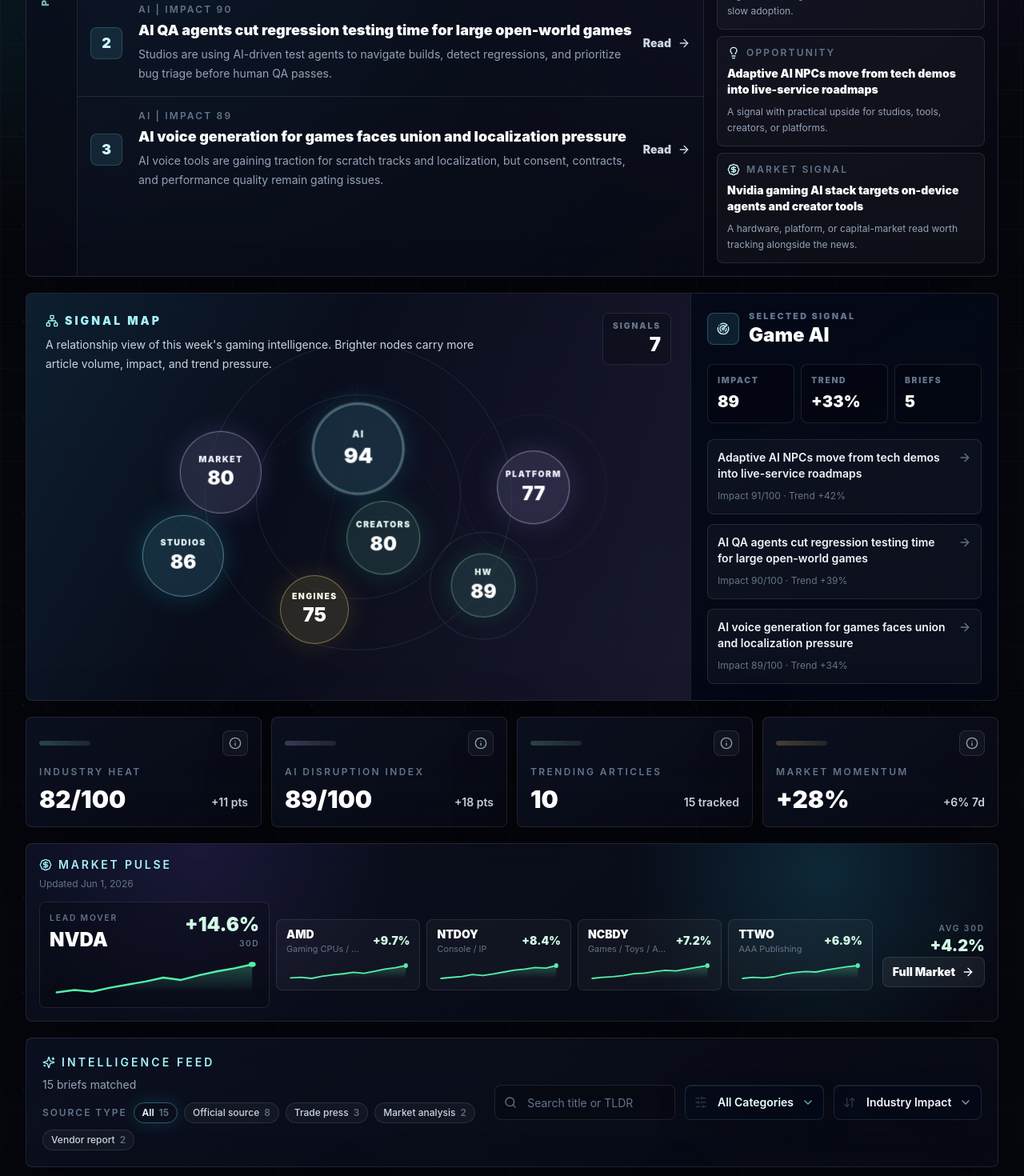
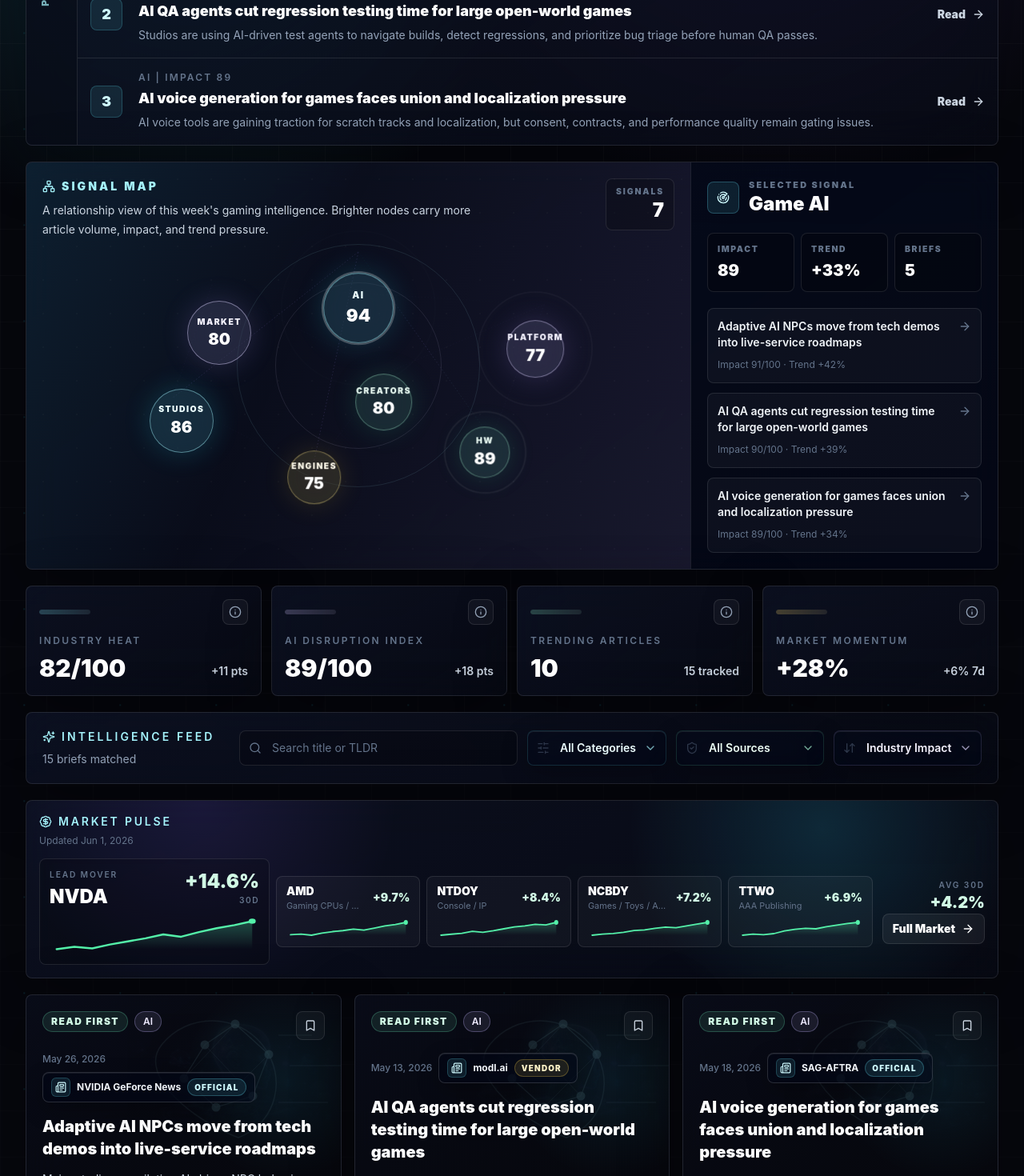
Before and after one commit to ethankim417/LoreEngine, a Next.js app: page / in a window 1280 px wide. Shown: the part 700-2170 px from the top of the page at 80% size. Built offline with nearby package versions, Linux system fonts and the light colour scheme.

Commit message:
Reduce dashboard visual clutter

```diff
--- a/components/ArticleCard.tsx
+++ b/components/ArticleCard.tsx
@@ -110,7 +110,7 @@ export function ArticleCard({ article }: { article: Article }) {
       <div className="relative z-10 grid grid-cols-[1fr_auto] gap-3 border-t border-white/10 bg-black/20 p-3 sm:p-4">
         <Link
           href={`/articles/${article.slug}`}
-          className="inline-flex w-full items-center justify-center gap-2 rounded-lg bg-white px-4 py-3 text-sm font-black text-slate-950 transition hover:bg-cyan-200"
+          className="inline-flex w-full items-center justify-center gap-2 rounded-lg border border-white/10 bg-white/[0.07] px-4 py-3 text-sm font-black text-white shadow-[inset_0_1px_0_rgba(255,255,255,0.08)] transition hover:border-cyan-300/35 hover:bg-cyan-300/[0.12] hover:text-cyan-50"
         >
           Read More
           <ChevronRight className="h-4 w-4 transition group-hover:translate-x-0.5" />
--- a/components/ExecutiveBrief.tsx
+++ b/components/ExecutiveBrief.tsx
@@ -1,54 +1,15 @@
 import Link from "next/link";
 import {
-  AlertTriangle,
   ArrowRight,
-  BadgeDollarSign,
-  Lightbulb,
   ListChecks,
   Sparkles
 } from "lucide-react";
 import type { Article } from "@/data/articles";
 
-type BriefItem = {
-  label: string;
-  article: Article;
-  note: string;
-};
-
 export function ExecutiveBrief({ articles }: { articles: Article[] }) {
   const topStories = [...articles]
     .sort((a, b) => b.impactScore + b.trendScore * 0.6 - (a.impactScore + a.trendScore * 0.6))
     .slice(0, 3);
-  const riskArticle =
-    articles.find((article) => article.slug.includes("voice-generation")) ??
-    articles.find((article) => article.slug.includes("layoffs")) ??
-    topStories[0];
-  const opportunityArticle =
-    articles.find((article) => article.slug.includes("adaptive-ai-npcs")) ??
-    articles.find((article) => article.slug.includes("generative-asset")) ??
-    topStories[1];
-  const marketArticle =
-    articles.find((article) => article.slug.includes("nvidia-gaming-ai-stack")) ??
-    articles.find((article) => article.category === "Hardware") ??
-    topStories[2];
-
-  const briefItems: BriefItem[] = [
-    {
-      label: "Risk to monitor",
-      article: riskArticle,
-      note: "Rights, labor, regulation, or execution risk that could slow adoption."
-    },
-    {
-      label: "Opportunity",
-      article: opportunityArticle,
-      note: "A signal with practical upside for studios, tools, creators, or platforms."
-    },
-    {
-      label: "Market signal",
-      article: marketArticle,
-      note: "A hardware, platform, or capital-market read worth tracking alongside the news."
-    }
-  ];
 
   return (
     <section className="glass-panel premium-hover relative overflow-hidden rounded-lg" aria-label="Executive brief">
@@ -75,7 +36,7 @@ export function ExecutiveBrief({ articles }: { articles: Article[] }) {
         </div>
       </div>
 
-      <div className="grid gap-0 lg:grid-cols-[4rem_1fr_23rem]">
+      <div className="grid gap-0 lg:grid-cols-[4rem_1fr]">
         <div className="hidden border-r border-white/10 bg-black/20 p-4 lg:block">
           <div className="[writing-mode:vertical-rl] rotate-180 text-xs font-black uppercase tracking-[0.28em] text-cyan-200/70">
             Priority Lane
@@ -110,45 +71,7 @@ export function ExecutiveBrief({ articles }: { articles: Article[] }) {
             </Link>
           ))}
         </div>
-
-        <aside className="border-t border-white/10 bg-black/20 p-4 lg:border-l lg:border-t-0">
-          <div className="mb-3 flex items-center justify-between gap-3">
-            <p className="text-xs font-black uppercase tracking-[0.22em] text-slate-500">
-              Decision Signals
-            </p>
-            <span className="h-1.5 w-10 rounded-full bg-gradient-to-r from-cyan-300/60 to-emerald-300/60" />
-          </div>
-          <div className="space-y-2">
-            {briefItems.map((item) => (
-              <BriefSignal key={item.label} item={item} />
-            ))}
-          </div>
-        </aside>
       </div>
     </section>
   );
 }
-
-function BriefSignal({ item }: { item: BriefItem }) {
-  const icon = {
-    "Risk to monitor": <AlertTriangle className="h-4 w-4" />,
-    Opportunity: <Lightbulb className="h-4 w-4" />,
-    "Market signal": <BadgeDollarSign className="h-4 w-4" />
-  }[item.label];
-
-  return (
-    <Link
-      href={`/articles/${item.article.slug}`}
-      className="group block rounded-lg border border-white/10 bg-white/[0.035] p-3 transition hover:border-cyan-300/30 hover:bg-white/[0.055]"
-    >
-      <div className="flex items-center gap-2 text-xs font-semibold uppercase tracking-[0.18em] text-slate-500">
-        <span className="text-cyan-100">{icon}</span>
-        {item.label}
-      </div>
-      <p className="mt-2 line-clamp-2 font-display text-sm font-black leading-5 text-white">
-        {item.article.title}
-      </p>
-      <p className="mt-2 text-xs leading-5 text-slate-400">{item.note}</p>
-    </Link>
-  );
-}
--- a/components/IntelligenceDashboard.tsx
+++ b/components/IntelligenceDashboard.tsx
@@ -93,8 +93,6 @@ export function IntelligenceDashboard({ articles, metrics }: IntelligenceDashboa
         ))}
       </section>
 
-      <MarketPulse />
-
       <section className="glass-panel rounded-lg p-3 sm:p-5">
         <div className="flex flex-col gap-4 xl:flex-row xl:items-center xl:justify-between">
           <div>
@@ -105,14 +103,9 @@ export function IntelligenceDashboard({ articles, metrics }: IntelligenceDashboa
             <p className="mt-2 text-sm text-slate-400">
               {filteredArticles.length} brief{filteredArticles.length === 1 ? "" : "s"} matched
             </p>
-            <SourceTypeFilter
-              articles={articles}
-              selectedSourceType={sourceType}
-              onSelectSourceType={setSourceType}
-            />
           </div>
 
-          <div className="grid gap-3 md:grid-cols-[minmax(14rem,1fr)_auto_auto] xl:w-[46rem]">
+          <div className="grid gap-3 md:grid-cols-[minmax(14rem,1fr)_auto_auto_auto] xl:w-[58rem]">
             <label className="relative block">
               <span className="sr-only">Search articles</span>
               <Search className="pointer-events-none absolute left-3 top-1/2 h-4 w-4 -translate-y-1/2 text-slate-500" />
@@ -143,6 +136,24 @@ export function IntelligenceDashboard({ articles, metrics }: IntelligenceDashboa
             </label>
 
             <label className="relative block">
+              <span className="sr-only">Filter source type</span>
+              <ShieldCheck className="pointer-events-none absolute left-3 top-1/2 h-4 w-4 -translate-y-1/2 text-slate-500" />
+              <select
+                value={sourceType}
+                onChange={(event) => setSourceType(event.target.value as SourceCredibility | "All")}
+                className="h-11 w-full min-w-40 appearance-none rounded-lg border border-emerald-300/15 bg-slate-950/35 px-10 pr-9 text-sm font-semibold text-emerald-50 shadow-[inset_0_1px_0_rgba(255,255,255,0.08),0_12px_34px_rgba(0,0,0,0.22)] outline-none backdrop-blur-xl transition hover:border-emerald-300/35 hover:bg-emerald-300/[0.08] focus:border-emerald-300/60 focus:ring-2 focus:ring-emerald-300/20 [&>option]:bg-slate-950 [&>option]:text-emerald-50"
+              >
+                <option value="All">All Sources</option>
+                {sourceCredibilityTypes.map((item) => (
+                  <option key={item} value={item}>
+                    {item}
+                  </option>
+                ))}
+              </select>
+              <ChevronDown className="pointer-events-none absolute right-3 top-1/2 h-4 w-4 -translate-y-1/2 text-emerald-200/70" />
+            </label>
+
+            <label className="relative block">
               <span className="sr-only">Sort articles</span>
               <ArrowDownUp className="pointer-events-none absolute left-3 top-1/2 h-4 w-4 -translate-y-1/2 text-slate-500" />
               <select
@@ -170,6 +181,8 @@ export function IntelligenceDashboard({ articles, metrics }: IntelligenceDashboa
           onClearAll={resetFilters}
         />
       </section>
+
+      <MarketPulse />
 
       <section className="grid gap-3 sm:gap-4 lg:grid-cols-2 xl:grid-cols-3">
         {filteredArticles.map((article) => (
@@ -281,62 +294,6 @@ function BriefPill({
       </div>
     </div>
   );
-}
-
-function SourceTypeFilter({
-  articles,
-  selectedSourceType,
-  onSelectSourceType
-}: {
-  articles: Article[];
-  selectedSourceType: SourceCredibility | "All";
-  onSelectSourceType: (sourceType: SourceCredibility | "All") => void;
-}) {
-  const sourceCounts = sourceCredibilityTypes.reduce<Record<SourceCredibility, number>>(
-    (counts, sourceType) => {
-      counts[sourceType] = articles.filter((article) => article.sourceCredibility === sourceType).length;
-      return counts;
-    },
-    {
-      "Official source": 0,
-      "Trade press": 0,
-      "Market analysis": 0,
-      "Vendor report": 0
-    }
-  );
-
-  return (
-    <div className="mt-3 flex flex-wrap items-center gap-2 text-xs text-slate-500" aria-label="Filter by source type">
-      <span className="font-semibold uppercase tracking-[0.16em] text-slate-500">Source type</span>
-      <button
-        type="button"
-        onClick={() => onSelectSourceType("All")}
-        className={sourceTypeButtonClass(selectedSourceType === "All")}
-      >
-        All
-        <span className="text-slate-500">{articles.length}</span>
-      </button>
-      {sourceCredibilityTypes.map((sourceType) => (
-        <button
-          key={sourceType}
-          type="button"
-          onClick={() => onSelectSourceType(sourceType)}
-          className={sourceTypeButtonClass(selectedSourceType === sourceType)}
-        >
-          {sourceType}
-          <span className={selectedSourceType === sourceType ? "text-cyan-100/80" : "text-slate-500"}>
-            {sourceCounts[sourceType]}
-          </span>
-        </button>
-      ))}
-    </div>
-  );
-}
-
-function sourceTypeButtonClass(active: boolean) {
-  return active
-    ? "inline-flex items-center gap-1.5 rounded-full border border-cyan-300/35 bg-cyan-300/12 px-2.5 py-1 font-semibold text-cyan-50 shadow-[0_0_22px_rgba(50,217,255,0.14)] transition hover:border-cyan-300/60"
-    : "inline-flex items-center gap-1.5 rounded-full border border-white/10 bg-white/[0.04] px-2.5 py-1 font-medium text-slate-300 transition hover:border-cyan-300/30 hover:text-white";
 }
 
 function ActiveFilterChips({
--- a/components/SignalConstellation.tsx
+++ b/components/SignalConstellation.tsx
@@ -130,10 +130,10 @@ export function SignalConstellation({ articles }: { articles: Article[] }) {
   return (
     <section className="glass-panel overflow-hidden rounded-lg" aria-label="Signal constellation map">
       <div className="grid lg:grid-cols-[minmax(0,1.25fr)_24rem]">
-        <div className="relative min-h-[24rem] overflow-hidden p-4 sm:min-h-[29rem] sm:p-6">
+        <div className="relative min-h-[18rem] overflow-hidden p-4 sm:min-h-[22rem] sm:p-5">
           <div className="absolute inset-0 bg-[linear-gradient(115deg,rgba(34,211,238,0.08),transparent_40%,rgba(167,139,250,0.1)),radial-gradient(circle_at_50%_50%,rgba(255,255,255,0.08),transparent_1px)] bg-[length:auto,42px_42px]" />
-          <div className="absolute left-1/2 top-1/2 h-[18rem] w-[18rem] -translate-x-1/2 -translate-y-1/2 rounded-full border border-cyan-200/10 sm:h-[24rem] sm:w-[24rem]" />
-          <div className="absolute left-1/2 top-1/2 h-[11rem] w-[11rem] -translate-x-1/2 -translate-y-1/2 rounded-full border border-violet-200/10 sm:h-[16rem] sm:w-[16rem]" />
+          <div className="absolute left-1/2 top-1/2 h-[15rem] w-[15rem] -translate-x-1/2 -translate-y-1/2 rounded-full border border-cyan-200/10 sm:h-[19rem] sm:w-[19rem]" />
+          <div className="absolute left-1/2 top-1/2 h-[9rem] w-[9rem] -translate-x-1/2 -translate-y-1/2 rounded-full border border-violet-200/10 sm:h-[13rem] sm:w-[13rem]" />
 
           <div className="relative z-10 flex items-start justify-between gap-4">
             <div>
@@ -185,10 +185,10 @@ export function SignalConstellation({ articles }: { articles: Article[] }) {
             })}
           </svg>
 
-          <div className="absolute inset-x-4 bottom-4 top-24 sm:inset-x-6 sm:bottom-6 sm:top-28">
+          <div className="absolute inset-x-4 bottom-4 top-20 sm:inset-x-5 sm:bottom-5 sm:top-24">
             {signals.map((signal, index) => {
               const active = selectedSignal?.id === signal.id;
-              const size = 4.7 + Math.min(signal.related.length, 5) * 0.34;
+              const size = 3.7 + Math.min(signal.related.length, 5) * 0.26;
 
               return (
                 <button
@@ -213,7 +213,7 @@ export function SignalConstellation({ articles }: { articles: Article[] }) {
                     <span className="text-[0.65rem] font-black uppercase tracking-[0.14em] text-current/70">
                       {signal.shortLabel}
                     </span>
-                    <span className="font-display text-xl font-black text-white sm:text-2xl">
+                    <span className="font-display text-lg font-black text-white sm:text-xl">
                       {signal.intensity}
                     </span>
                   </span>
```
